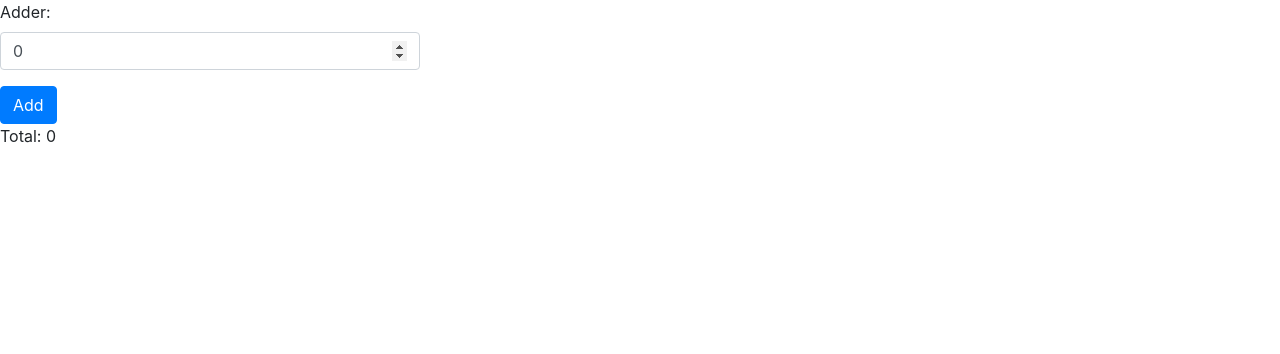
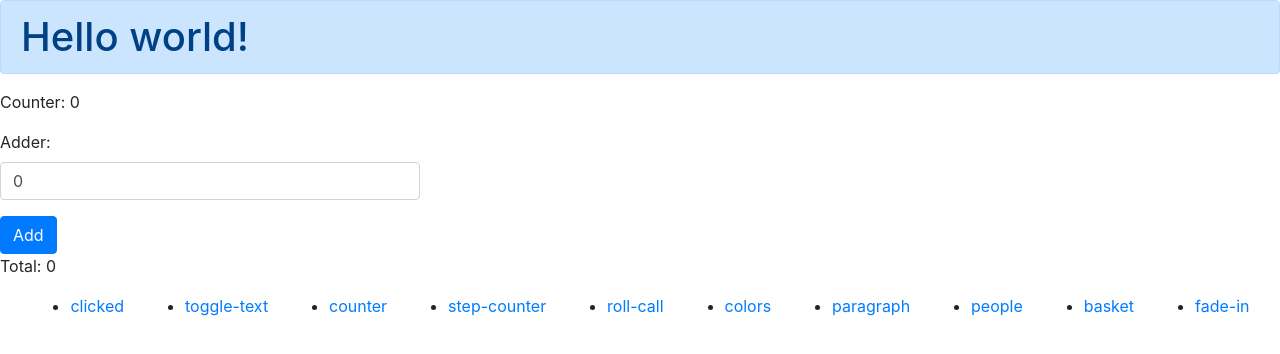
Before and after one commit to Avi-Cohen-Nehemia/react-basics, a React (Create React App) app: page /adder in a window 1280 px wide. Shown: the top 354 px of the page. Built offline with nearby package versions, Linux system fonts and the light colour scheme.

Commit message:
create Footer component with links to the other components

```diff
--- a/src/App.js
+++ b/src/App.js
@@ -1,5 +1,6 @@
 import React from 'react';
 import './App.css';
+import Header from './components/Header';
 import Paragraph from './components/Paragraph';
 import People from './components/People';
 import Basket from './components/Basket';
@@ -7,7 +8,7 @@ import FadeIn from './components/FadeIn';
 import Clicked from './components/Clicked';
 import ToggleText from './components/ToggleText';
 import Counter from './components/Counter';
-import StepCounter from 'components/StepCounter';
+import StepCounter from './components/StepCounter';
 import CatchMeIfYouCan from './components/CatchMeIfYouCan';
 import RollCall from './components/RollCall';
 import Colors from './components/Colors';
@@ -16,12 +17,16 @@ import PasswordStrength from './components/PasswordStrength';
 import TempConvertor from './components/TempConvertor';
 import List from './components/List';
 import Adder from './components/Adder';
+import Footer from './components/Footer';
 
 import { BrowserRouter as Router, Route } from 'react-router-dom';
 
 const App = () => {
     return (
         <Router className='container ml-4'>
+            {/* any component that is inside the Router but not in a Route a component
+             will appear in every route we will visit*/}
+            <Header>Hello world!</Header>
 
             {/* we can pass a component that have no props in the 'component' prop of the Route
             the path prop is used to specify the url that will appear when visiting this component
@@ -102,6 +107,19 @@ const App = () => {
             <Route path='/temp-convertor' component={ TempConvertor }/>
             <Route path='/list' component={ List }/>
             <Route path='/adder' component={ Adder }/>
+
+            <Footer links={[
+                'clicked',
+                'toggle-text',
+                'counter',
+                'step-counter',
+                'roll-call',
+                'colors',
+                'paragraph',
+                'people',
+                'basket',
+                'fade-in',
+            ]}/>
         </Router>
     );
 }
--- /dev/null
+++ b/src/components/Footer/index.js
@@ -0,0 +1,19 @@
+import React from "react";
+import PropTypes from 'prop-types';
+import { Link } from 'react-router-dom';
+
+const Footer = ({ links }) => {
+    return (
+        <ul className='d-flex justify-content-around'>
+            {links.map((link, index) => (
+                <li key={index}><Link to={`/${link}`}>{link}</Link></li>
+            ))}
+        </ul>
+    )
+}
+
+Footer.propTypes = {
+    links: PropTypes.array,
+}
+
+export default Footer;
```
Lines whose indentation alone changed are shown as unchanged.
